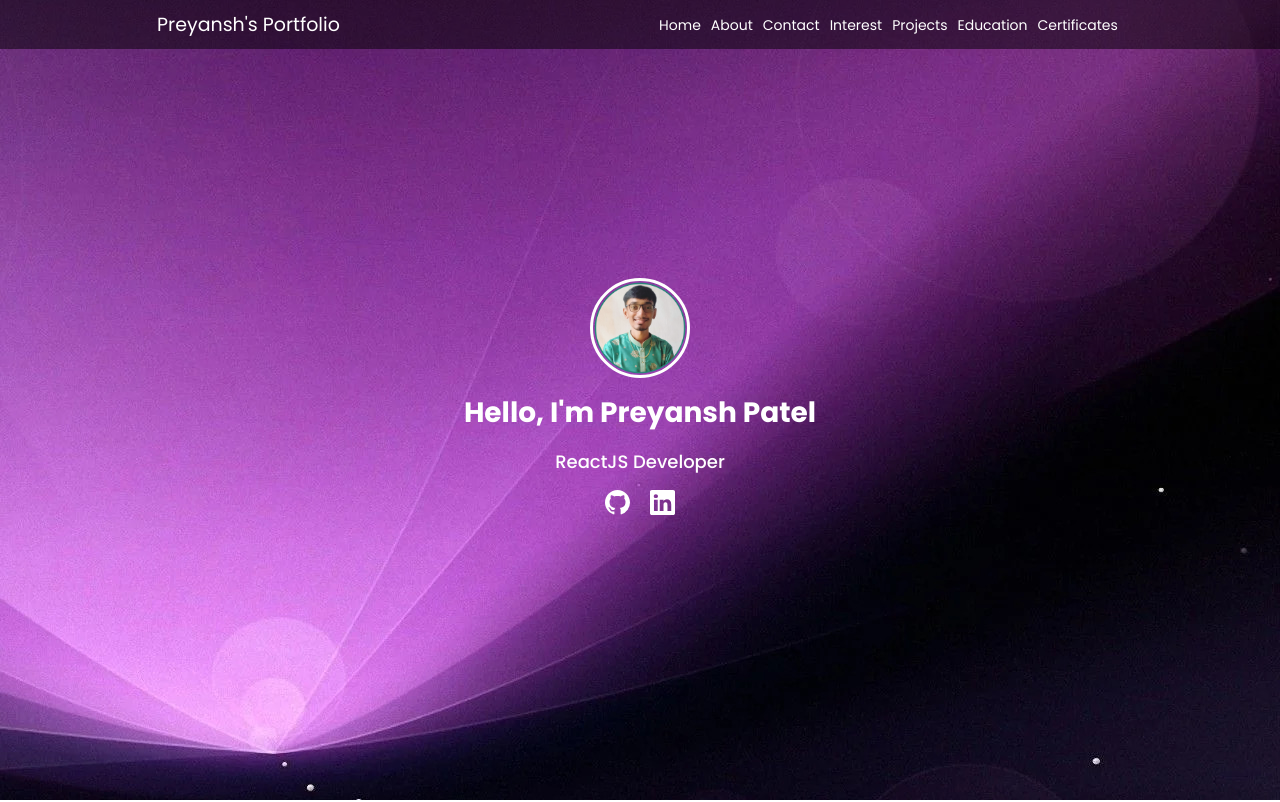
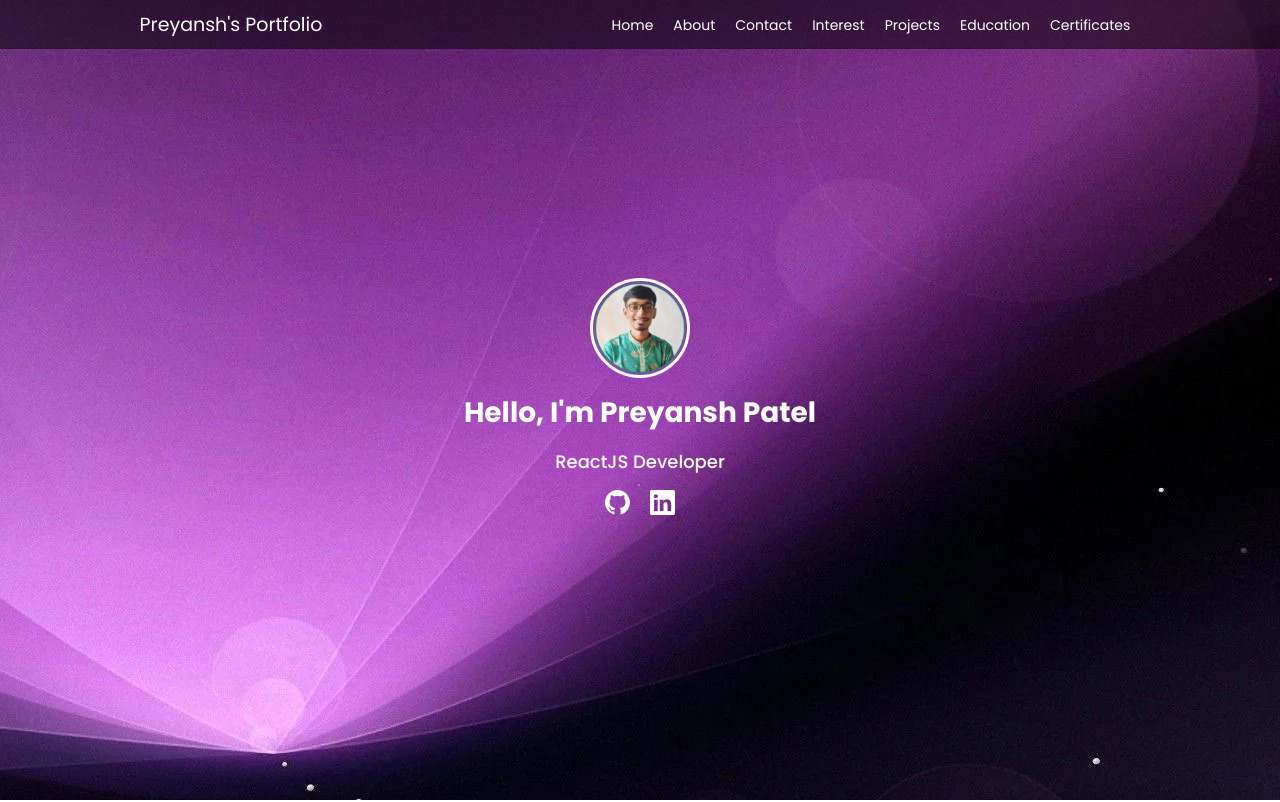
Before and after one commit to PatelPreyansh30/preyansh-website, a Next.js app: page / in a window 1280 px wide. Shown: the top 802 px of the page. Built offline with nearby package versions, Linux system fonts and the light colour scheme.

Commit message:
minor changes

```diff
--- a/components/Navbar.tsx
+++ b/components/Navbar.tsx
@@ -21,6 +21,7 @@ const Navbar = () => {
       <Link
         href="#"
         style={{ fontSize: "19px" }}
+        onClick={() => setToggleMobileNavbar(false)}
       >{`Preyansh's Portfolio`}</Link>
       <div className="navbar-item">
         {items.map((item) => (
--- a/pages/index.tsx
+++ b/pages/index.tsx
@@ -1,3 +1,4 @@
+import Head from "next/head";
 import AboutMe from "../components/AboutMe";
 import Education from "../components/Education";
 import FirstIntro from "../components/FirstIntro";
@@ -7,6 +8,9 @@ import Navbar from "../components/Navbar";
 export default function Home() {
   return (
     <>
+      <Head>
+        <title>Preyansh Patel</title>
+      </Head>
       <Navbar />
       <FirstIntro />
       <AboutMe />
--- a/styles/navbar.css
+++ b/styles/navbar.css
@@ -14,7 +14,7 @@
 }
 
 .list-item {
-    padding: 0 5px;
+    padding: 0 10px;
 }
 
 .list-item:hover {
```
